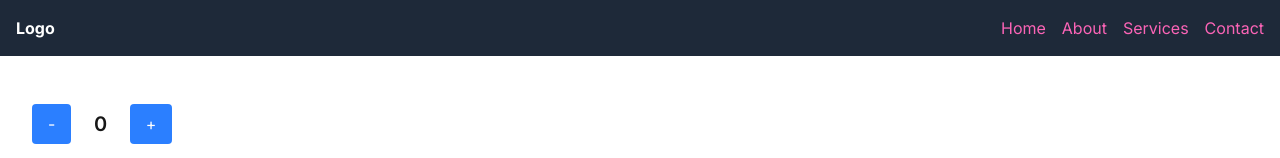
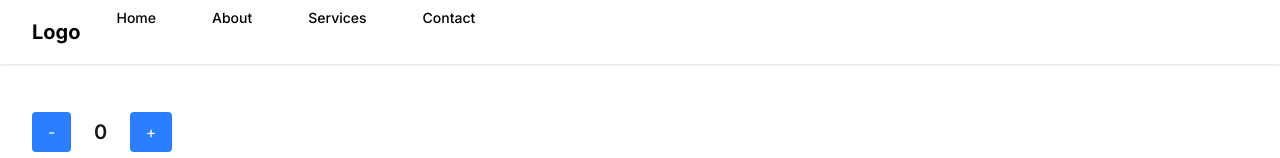
Before and after one commit to sayedabdulkarim/v2_14, a Next.js app: page / in a window 1280 px wide. Shown: the top 158 px of the page. Built offline with nearby package versions, Linux system fonts and the light colour scheme.

Commit message:
feat: Complete 5 tasks
- add nav items color to blue
- add nav items color to red
- add nav items color to yellow
- add nav items color to pink
- add nav items color to black

```diff
--- a/src/components/Banner.tsx
+++ b/src/components/Banner.tsx
@@ -1,15 +1,23 @@
 'use client';
+
+import Link from 'next/link';
 
 export default function Banner() {
   return (
-    <nav className="bg-gray-800 p-4">
-      <div className="container mx-auto flex justify-between items-center">
-        <div className="text-white font-bold">Logo</div>
-        <div className="flex space-x-4">
-          <a href="#" className="text-pink-400 hover:text-pink-300">Home</a>
-          <a href="#" className="text-pink-400 hover:text-pink-300">About</a>
-          <a href="#" className="text-pink-400 hover:text-pink-300">Services</a>
-          <a href="#" className="text-pink-400 hover:text-pink-300">Contact</a>
+    <nav className="bg-white shadow-sm">
+      <div className="max-w-7xl mx-auto px-4 sm:px-6 lg:px-8">
+        <div className="flex justify-between h-16">
+          <div className="flex">
+            <div className="flex-shrink-0 flex items-center">
+              <Link href="/" className="text-black font-bold text-xl">Logo</Link>
+            </div>
+            <div className="hidden sm:ml-6 sm:flex sm:space-x-8">
+              <Link href="/" className="text-black hover:text-gray-700 px-3 py-2 rounded-md text-sm font-medium">Home</Link>
+              <Link href="/about" className="text-black hover:text-gray-700 px-3 py-2 rounded-md text-sm font-medium">About</Link>
+              <Link href="/services" className="text-black hover:text-gray-700 px-3 py-2 rounded-md text-sm font-medium">Services</Link>
+              <Link href="/contact" className="text-black hover:text-gray-700 px-3 py-2 rounded-md text-sm font-medium">Contact</Link>
+            </div>
+          </div>
         </div>
       </div>
     </nav>
```
